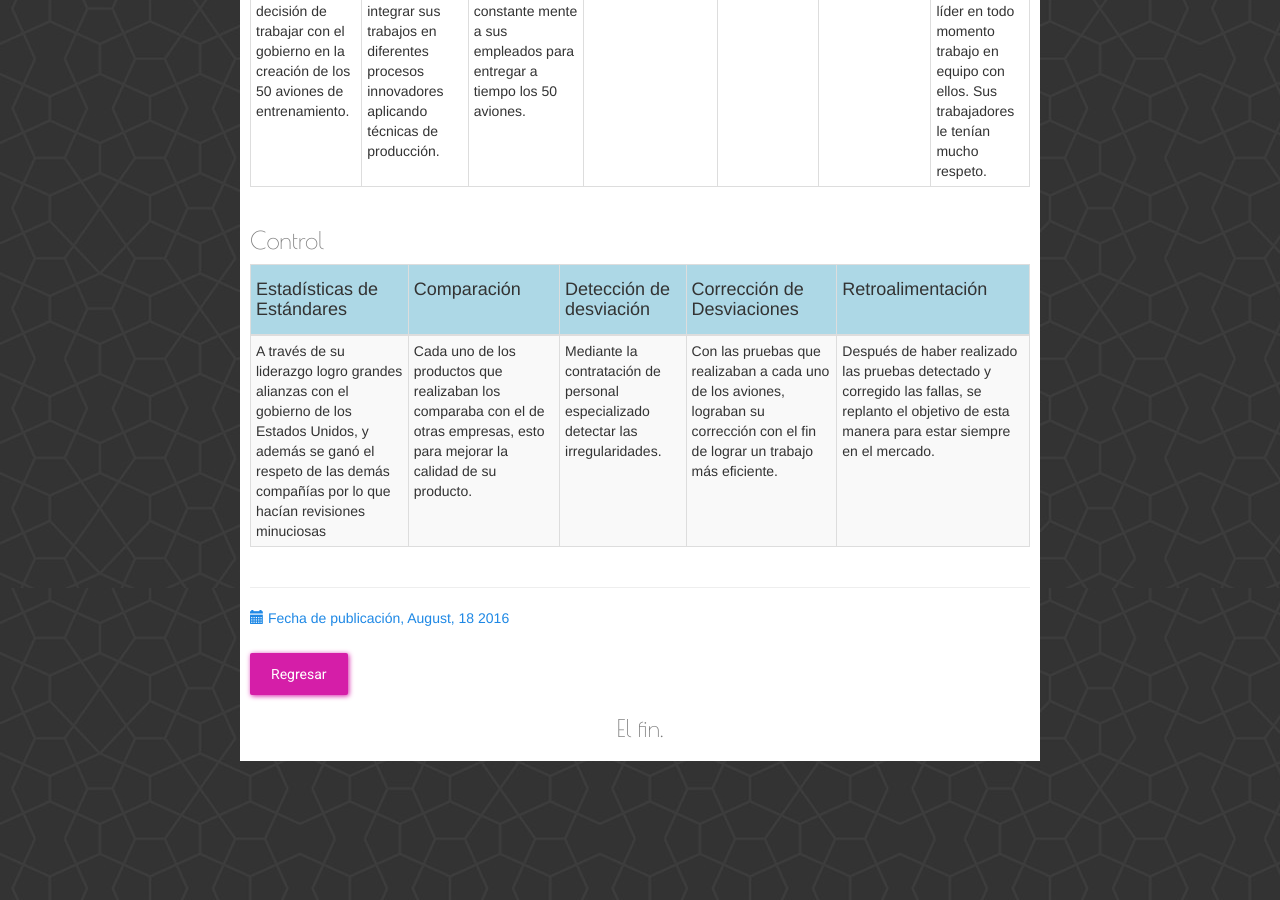
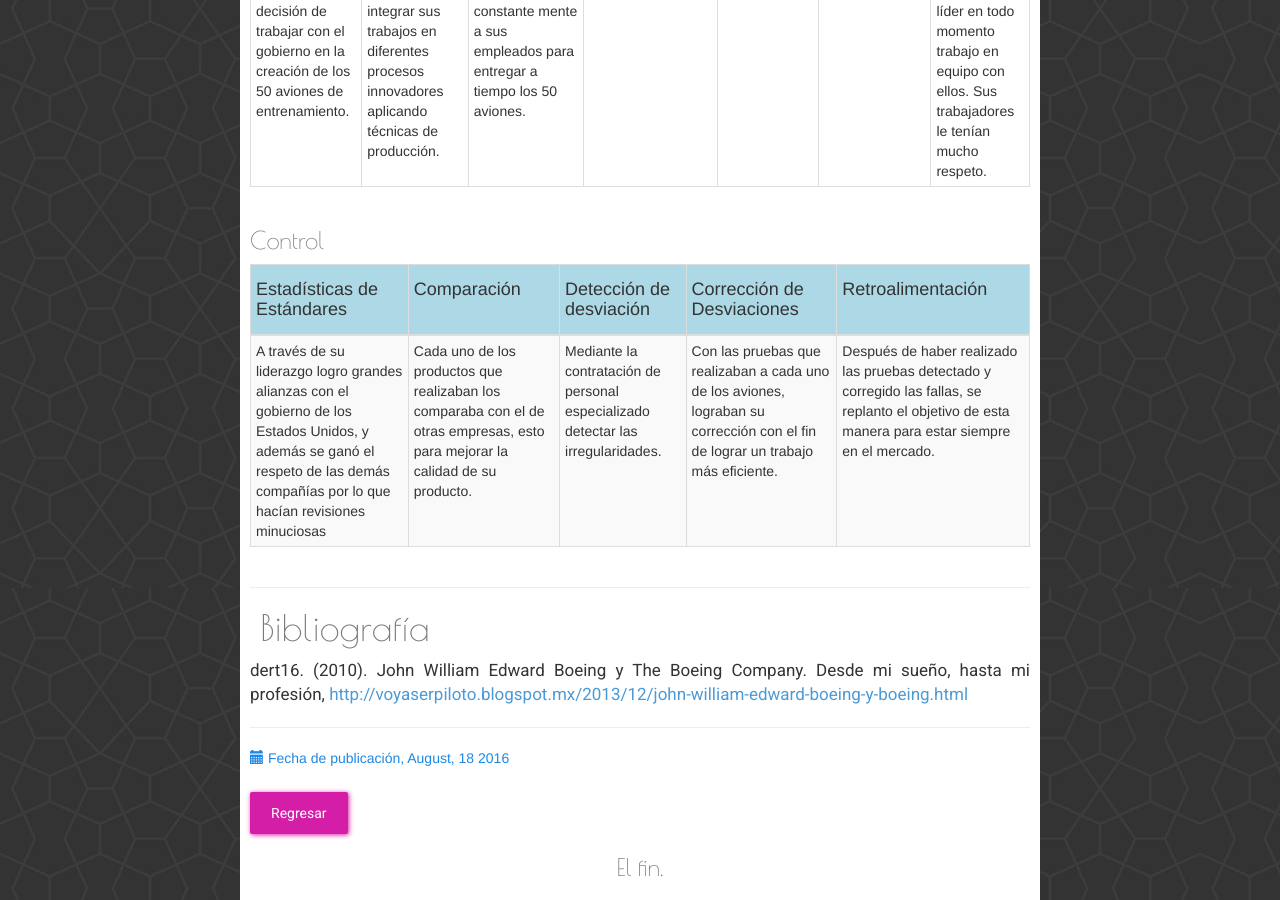
Before and after one commit to wendyar/wendyar, a Jekyll site: the page built from _posts/trabajos/2016-08-17-fases-y-etapas-del-proceso-administrativo.markdown, in a window 1280 px wide and 900 px high, scrolled down 3732 px. Built offline with Jekyll 4.4.1, drawn with Linux system fonts in a browser that asks for light colours; before the commit the page ends 4493 px from its top, so only the background shows below that.

Commit message:
Agregando la bibliografía :100:

```diff
--- a/_posts/trabajos/2016-08-17-fases-y-etapas-del-proceso-administrativo.markdown
+++ b/_posts/trabajos/2016-08-17-fases-y-etapas-del-proceso-administrativo.markdown
@@ -191,3 +191,11 @@ Esto es un resumen de los inicios de Boeing y la vida de su fundador, pero recom
     </tbody>
   </table>
 </div>
+
+<hr>
+
+# Bibliografía
+
+dert16. (2010). John William Edward Boeing y The Boeing Company. Desde mi sueño, hasta mi profesión, [http://voyaserpiloto.blogspot.mx/2013/12/john-william-edward-boeing-y-boeing.html][58476fc6]
+
+  [58476fc6]: http://voyaserpiloto.blogspot.mx/2013/12/john-william-edward-boeing-y-boeing.html "Enlace"
```
